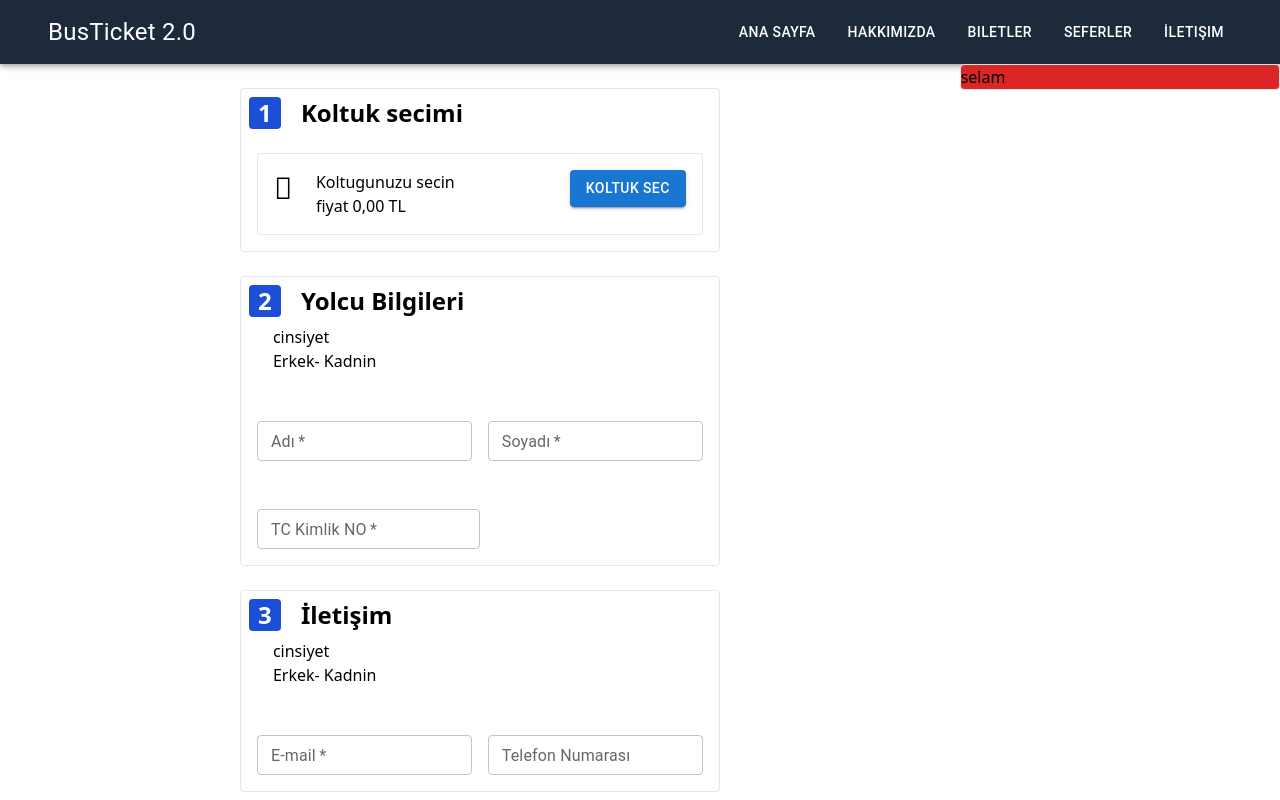
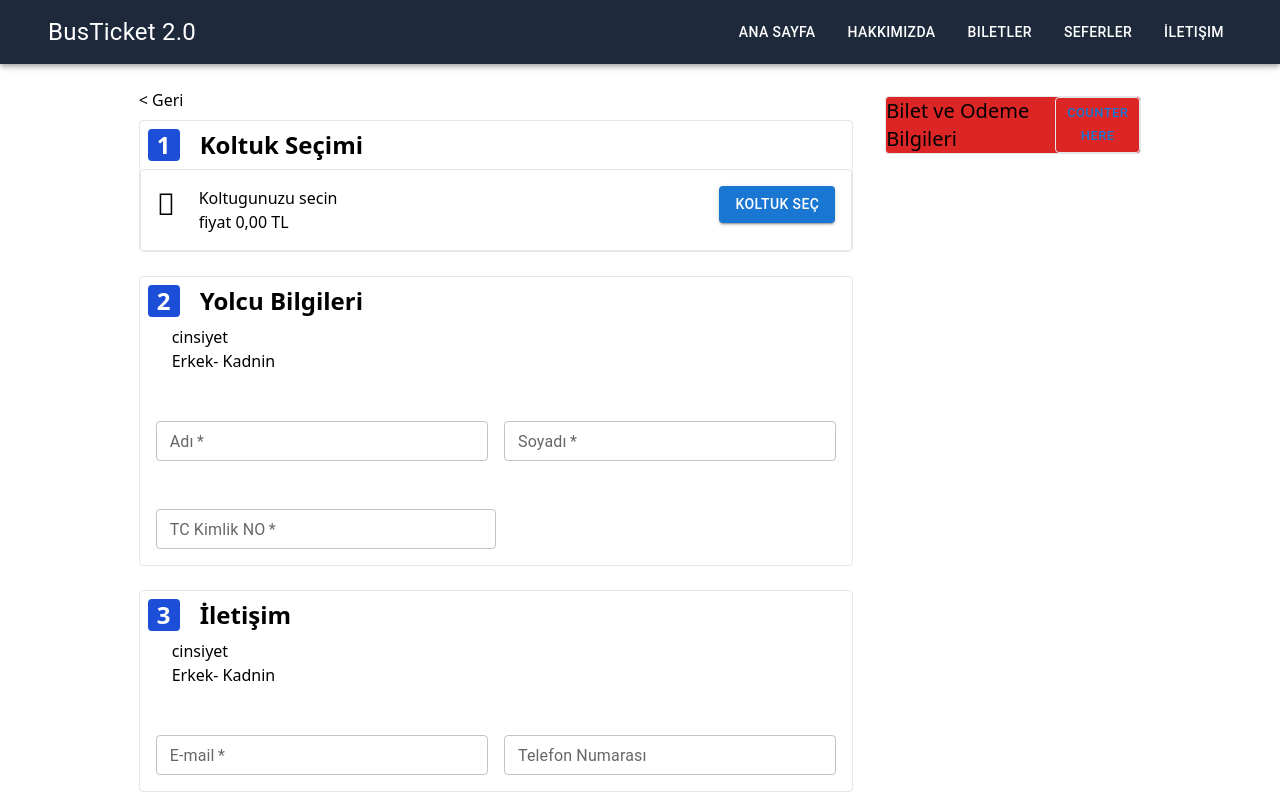
Before and after one commit to BurakFO/BusTicket2.0, a React (Vite) app: page /checkout in a window 1280 px wide. Shown: the top 800 px of the page. Built offline with nearby package versions, Linux system fonts and the light colour scheme.

Commit message:
Checkout page fixed

```diff
--- a/src/pages/CheckoutPage.jsx
+++ b/src/pages/CheckoutPage.jsx
@@ -1,12 +1,20 @@
 import { Button, TextField } from "@mui/material";
 import React from "react";
 import MUIButton from "../components/MUI/MUIButton";
+import { Link } from "react-router-dom";
+import {
+    GoBackButtonLabel,
+    SeatSelectionTitle,
+    PassengerInformationTitle,
+    ContactInformationTitle,
+    PaymentInformationTitle,
+    SelectSeatTitle } from "../lib/constants";
 
 {/* Information Card */ }
 const InformationCard = ({ cardNumber, cardTitle, children }) => {
 
     return (
-        <section className="border rounded m-6 w-1/2 mx-auto">
+        <section className="border rounded mb-6 mr-8">
 
             {/* Header Section */}
             <header className="flex flex-row items-center">
@@ -14,7 +22,7 @@ const InformationCard = ({ cardNumber, cardTitle, children }) => {
                 <div className="p-2">
                     <div className="bg-blue-700 text-white font-bold rounded text-2xl  w-8 h-8 flex items-center justify-center">{cardNumber}</div>
                 </div>
-                <h2 className="text-2xl font-bold ml-3">{cardTitle}</h2>
+                <h1 className="text-2xl font-bold ml-3">{cardTitle}</h1>
             </header>
 
             {children}
@@ -27,12 +35,15 @@ const InformationCard = ({ cardNumber, cardTitle, children }) => {
 const CheckoutPage = () => {
 
     return (
-        <div className="flex flex-row">
-            <div className="w-full h-full ">
-            <InformationCard cardNumber={1} cardTitle={"Koltuk secimi"}>
+        <div className="flex flex-row justify-center">
+            <div className="w-7/12 h-full">
+
+                <Link to={"/search"} className="inline-block w-7/12 mt-6 mb-2 ">{GoBackButtonLabel}</Link>
+
+                <InformationCard cardNumber={1} cardTitle={SeatSelectionTitle}>
 
                     {/* Content Section */}
-                <div className="flex border rounded m-4 p-4 justify-between">
+                    <div className="flex border rounded p-4 justify-between">
 
                         <div className="flex flex-row">
 
@@ -45,12 +56,12 @@ const CheckoutPage = () => {
                         </div>
 
                         <div>
-                        <MUIButton label={"Koltuk Sec"} />
+                            <MUIButton label={SelectSeatTitle} />
                         </div>
                     </div>
                 </InformationCard>
 
-            <InformationCard cardNumber={2} cardTitle={"Yolcu Bilgileri"} >
+                <InformationCard cardNumber={2} cardTitle={PassengerInformationTitle} >
                     <div className="ml-8">
                         <div>cinsiyet</div>
                         <div> Erkek- Kadnin</div>
@@ -71,8 +82,7 @@ const CheckoutPage = () => {
 
                 </InformationCard>
 
-
-            <InformationCard cardNumber={3} cardTitle={"İletişim"} >
+                <InformationCard cardNumber={3} cardTitle={ContactInformationTitle} >
                     <div className="ml-8">
                         <div>cinsiyet</div>
                         <div> Erkek- Kadnin</div>
@@ -107,8 +117,7 @@ const CheckoutPage = () => {
 
                 </InformationCard>
 
-
-            <InformationCard cardNumber={4} cardTitle={"Ödeme Bilgileri"} >
+                <InformationCard cardNumber={4} cardTitle={PaymentInformationTitle} >
                     {/* Content Section */}
                     <div className="flex flex-col border rounded m-4 p-4 justify-between">
 
@@ -163,8 +172,18 @@ const CheckoutPage = () => {
                 </InformationCard>
             </div>
 
-            <div className="w-1/3 h-full border rounded bg-red-600">
-                selam
+            {/* Ticket and Payment Information dockright */}
+            <div className="w-1/5 h-full border rounded bg-red-600 mt-8">
+                <div className="flex flex-row justify-between">
+
+                    <div>
+                        <h1 className="text-xl"> Bilet ve Odeme Bilgileri </h1>
+                    </div>
+
+                    <div className="border rounded">
+                        <Button size="small">Counter here</Button>
+                    </div>
+                </div>
             </div>
 
         </div>
```
Also changed, not shown: src/lib/constants.js. Lines whose indentation alone changed are shown as unchanged.
